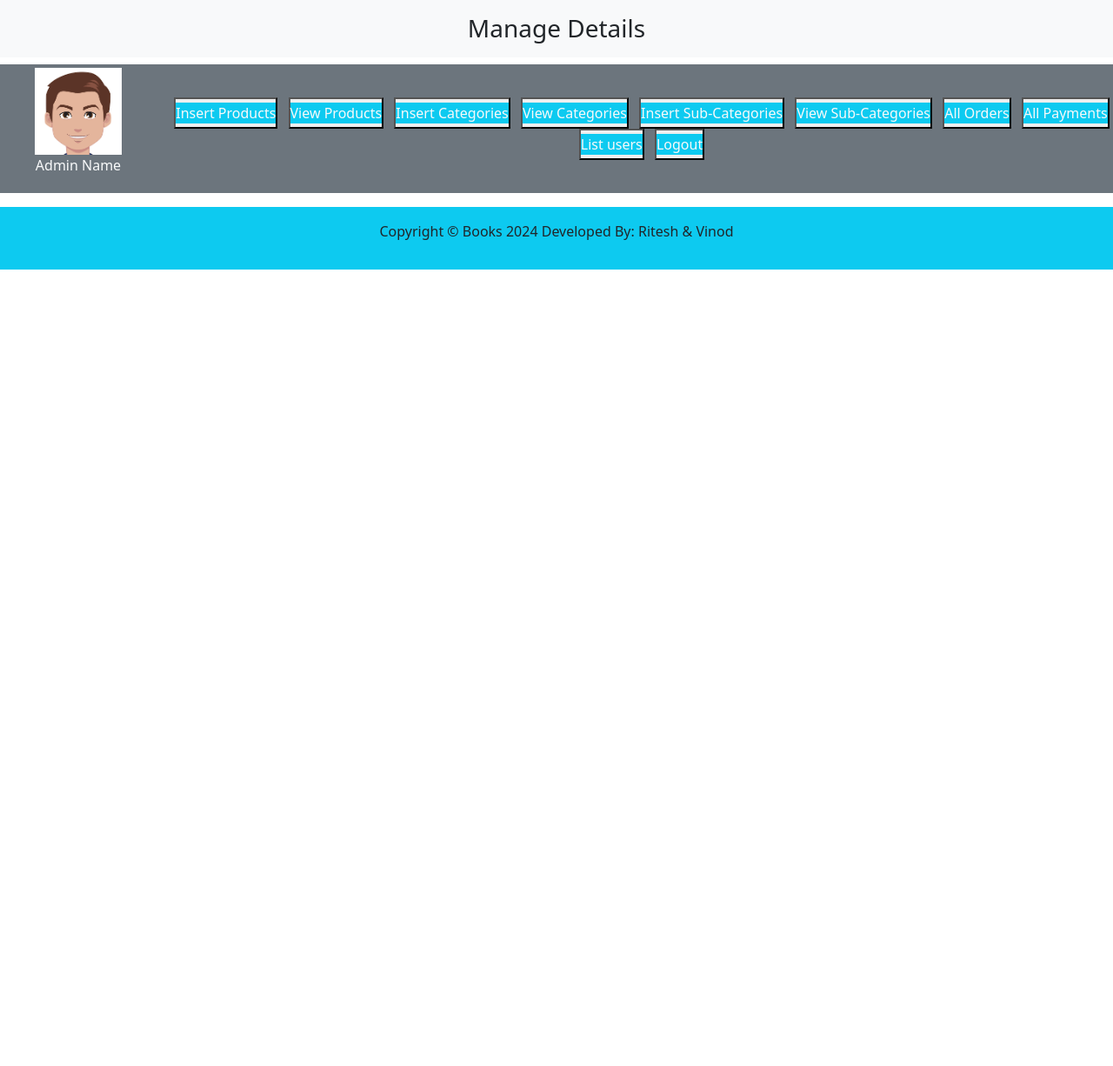
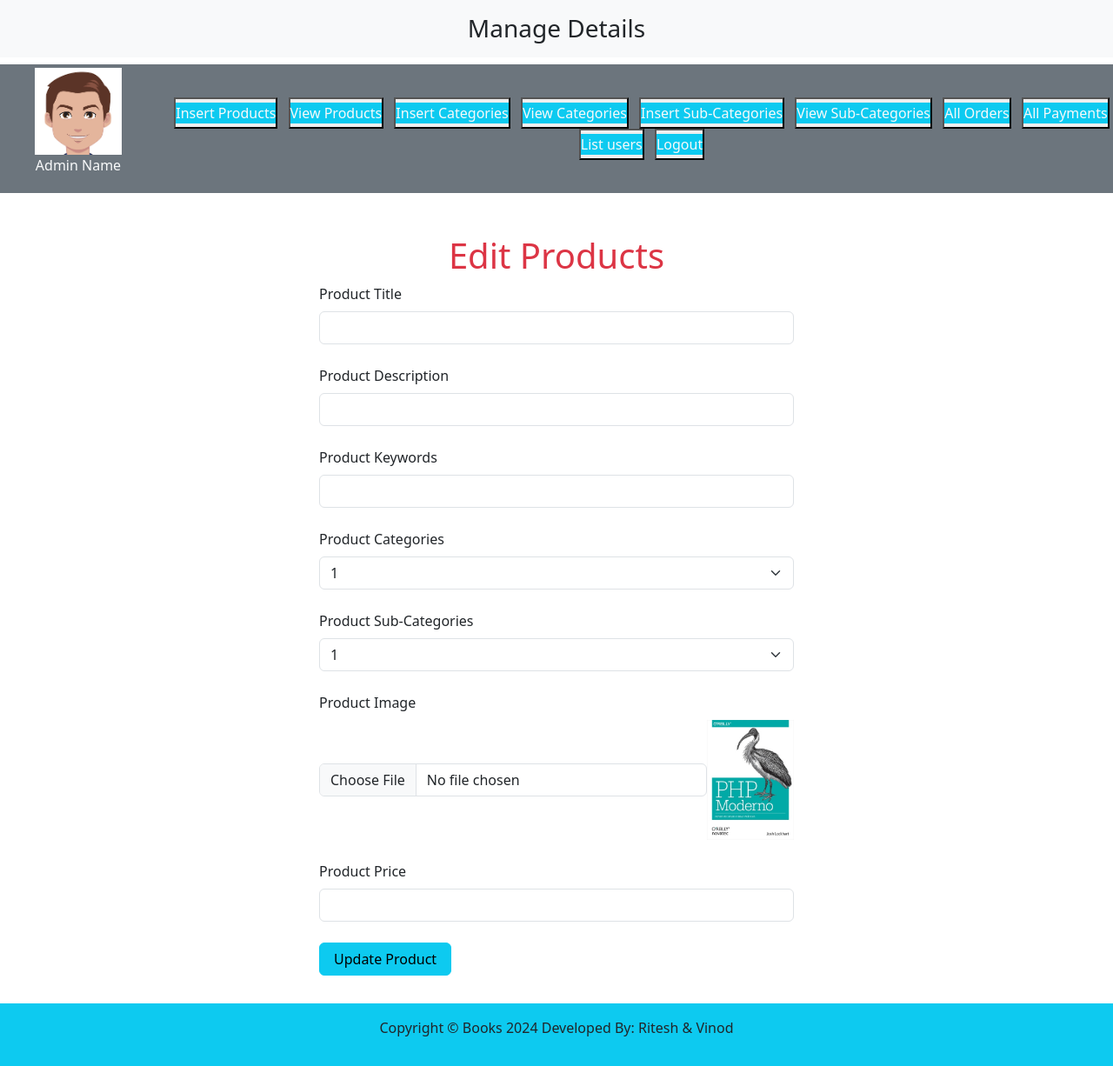
Before and after one commit to riteshtendolkar39/Ecommerce_website_project, a PHP site: page /admin/index.php?edit_products in a window 1280 px wide. Shown: the part 72-1298 px from the top of the page at 87% size. Before the commit the page ends 382 px from the top, so only its background shows below. Run offline with PHP 8.4, Linux system fonts and the light colour scheme.

Commit message:
edit_products.php is created

```diff
--- /dev/null
+++ b/admin/edit_products.php
@@ -0,0 +1,61 @@
+<!DOCTYPE html>
+<html lang="en">
+<head>
+    <meta charset="UTF-8">
+    <meta name="viewport" content="width=device-width, initial-scale=1.0">
+    <title>Document</title>
+</head>
+<body>
+    <div class="container mt-5">
+        <h1 class="text-center text-danger">Edit Products</h1>
+        <form action="" method="post" enctype="multipart/form-data">
+            <div class="form-outline m-auto w-50 mb-4">
+                <label for="product_title" class="form-label">Product Title</label>
+                <input type="text" id="product_title" name="product_title" class="form-control" required="required">
+            </div>
+            <div class="form-outline m-auto w-50 mb-4">
+                <label for="product_desc" class="form-label">Product Description</label>
+                <input type="text" id="product_desc" name="product_desc" class="form-control" required="required">
+            </div>
+            <div class="form-outline m-auto w-50 mb-4">
+                <label for="product_keywords" class="form-label">Product Keywords</label>
+                <input type="text" id="product_keywords" name="product_keywords" class="form-control" required="required">
+            </div>
+            <div class="form-outline m-auto w-50 mb-4">
+            <label for="product_category" class="form-label">Product Categories</label>
+                <select name="product_category" class="form-select">
+                    <option>1</option>
+                    <option>2</option>
+                    <option>3</option>
+                    <option>4</option>
+                    <option>5</option>
+                </select>
+            </div>
+            <div class="form-outline m-auto w-50 mb-4">
+            <label for="product_subcategory" class="form-label">Product Sub-Categories</label>
+                <select name="product_subcategory" class="form-select">
+                    <option>1</option>
+                    <option>2</option>
+                    <option>3</option>
+                    <option>4</option>
+                    <option>5</option>
+                </select>
+            </div>
+            <div class="form-outline m-auto w-50 mb-4">
+                <label for="product_image" class="form-label">Product Image</label>
+                <div class="d-flex">
+                <input type="file" id="product_image" name="product_image" class="form-control w-90 m-auto" required="required">
+                <img src="./product_images/modern_php.jpg" alt="" class="product_img">
+                </div>
+            </div>
+            <div class="form-outline m-auto w-50 mb-4">
+                <label for="product_price" class="form-label">Product Price</label>
+                <input type="text" id="product_price" name="product_price" class="form-control" required="required">
+            </div>
+            <div class="m-auto w-50">
+                <input type="submit" name="edit_product" class="btn btn-info px-3 mb-3" value="Update Product">
+            </div>
+        </form>
+    </div>
+</body>
+</html>
--- a/admin/index.php
+++ b/admin/index.php
@@ -31,7 +31,7 @@ include('../functions/common_function.php');
             overflow-x:hidden;
         }
         .product_img{
-            width:10%;
+            width:100px;
             object-fit:contain;
         }
     </style>
@@ -93,6 +93,9 @@ include('../functions/common_function.php');
             if (isset($_GET['view_products'])) {
                 include('./view_products.php');
             }
+            if (isset($_GET['edit_products'])) {
+                include('./edit_products.php');
+            }
             ?>
         </div>
         <!--last child-->
--- a/admin/view_products.php
+++ b/admin/view_products.php
@@ -49,7 +49,7 @@
                 ?>
                 </td>
                 <td class='bg-secondary text-light'><?php echo $status ?></td>
-                <td class='bg-secondary text-light'><a href='' class='text-light'><i class='fa-solid fa-pen-to-square'></i></a></td>
+                <td class='bg-secondary text-light'><a href='index.php?edit_products' class='text-light'><i class='fa-solid fa-pen-to-square'></i></a></td>
                 <td class='bg-secondary text-light'><a href='' class='text-light'><i class='fa-solid fa-trash'></i></a></td>
             </tr>
             <?php
```
